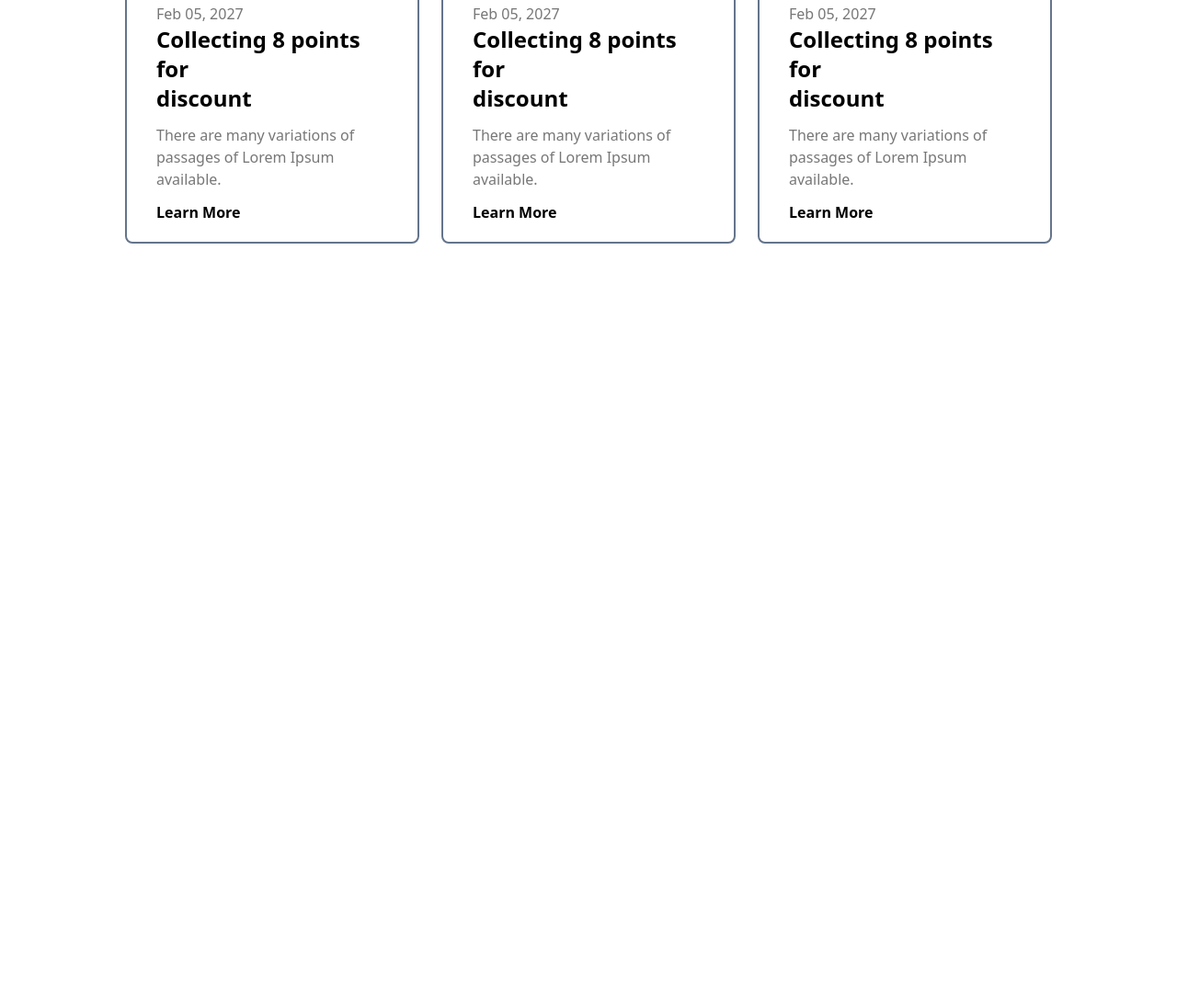
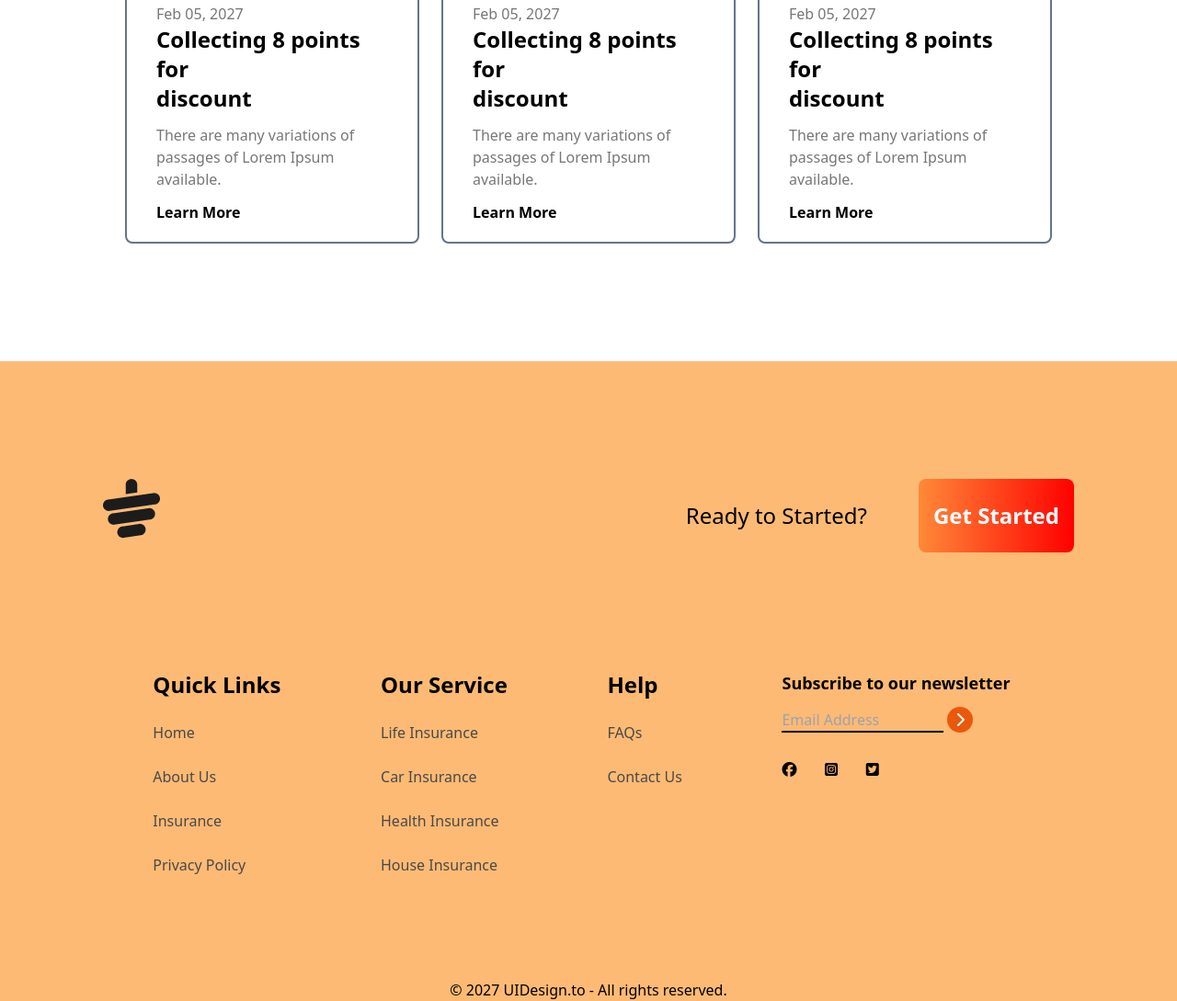
Before and after one commit to roktim21/tea-house, a plain HTML site: page index.html in a window 1280 px wide. Shown: the part 2939-4028 px from the top of the page at 92% size. Before the commit the page ends 3332 px from the top, so only its background shows below. Drawn offline with nearby package versions, Linux system fonts and the light colour scheme.

Commit message:
news & eventes

```diff
--- a/index.html
+++ b/index.html
@@ -145,8 +145,7 @@
         <!-- Reviews Section -->
         <section class="mb-24">
             <div
-          class="bg-gradient-to-r from-orange-500 to-red-500 rounded-xl grid grid-cols-1 lg:grid-cols-2 text-white px-7 md:px-16"
-        >
+                class="bg-gradient-to-r from-orange-500 to-red-500 rounded-xl grid grid-cols-1 lg:grid-cols-2 text-white px-7 md:px-16">
                 <!-- Text Section -->
                 <div class="flex justify-center items-center overflow-hidden">
                     <div class="w-5/6">
@@ -169,9 +168,7 @@
                 <div class="relative py-24">
                     <!-- Middle Card -->
                     <div class="absolute z-10 top-44 md:top-52">
-              <div
-                class="h-56 w-full md:w-3/4 bg-white text-black rounded-lg flex items-center px-5"
-              >
+                        <div class="h-56 w-full md:w-3/4 bg-white text-black rounded-lg flex items-center px-5">
                             <div class="absolute -top-5 -left-5 bg-white rounded-full">
                                 <img class="p-1" src="./images/client.png" alt="" />
                             </div>
@@ -188,8 +185,7 @@
 
                     <!-- top card -->
                     <div
-              class="relative left-8 md:left-32 h-56 w-full md:w-3/4 bg-white text-black rounded-lg flex items-center px-5 opacity-40"
-            >
+                        class="relative left-8 md:left-32 h-56 w-full md:w-3/4 bg-white text-black rounded-lg flex items-center px-5 opacity-40">
                         <div class="absolute -top-5 -left-5 bg-white rounded-full">
                             <img class="p-1" src="./images/client.png" alt="" />
                         </div>
@@ -205,8 +201,7 @@
 
                     <!-- bottom card -->
                     <div
-              class="relative left-8 md:left-32 top-10 h-56 w-full md:w-3/4 bg-white text-black rounded-lg flex items-center px-5 opacity-40"
-            >
+                        class="relative left-8 md:left-32 top-10 h-56 w-full md:w-3/4 bg-white text-black rounded-lg flex items-center px-5 opacity-40">
                         <div class="absolute -top-5 -left-5 bg-white rounded-full">
                             <img class="p-1" src="./images/client.png" alt="" />
                         </div>
@@ -226,7 +221,9 @@
         <section class="mb-32">
             <div>
                 <h1 class="text-5xl font-bold text-center mb-5">News & Events</h1>
-            <p class="text-[#777777] text-center mb-12">There are many variations of passages of Lorem Ipsum available, but the majority have suffered alteration in some form, <br> by injected humour, or randomised words which don't look even slightly believable. </p>
+                <p class="text-[#777777] text-center mb-12">There are many variations of passages of Lorem Ipsum
+                    available, but the majority have suffered alteration in some form, <br> by injected humour, or
+                    randomised words which don't look even slightly believable. </p>
             </div>
             <div class="flex flex-col justify-center gap-6 lg:flex-row ">
                 <div class="border-2  w-full lg:w-80 border-slate-500 rounded-lg">
@@ -234,33 +231,101 @@
                     <div class="px-8">
                         <p class="text-[#777777]">Feb 05, 2027</p>
                         <h2 class="text-black text-2xl font-bold mb-3">Collecting 8 points for <br> discount</h2>
-                <p class="text-[#777777] mb-3">There are many variations of passages of Lorem Ipsum available.</p>
+                        <p class="text-[#777777] mb-3">There are many variations of passages of Lorem Ipsum available.
+                        </p>
                     </div>
                     <h3 class="px-8 font-bold mb-5">Learn More</h3>
                 </div>
                 <div class="border-2  w-full lg:w-80 border-slate-500 rounded-lg">
-                <img class="px-2 pt-3 mb-5"  src="images/news-2.png" alt="">
+                    <img class="px-2 pt-3 mb-5" src="images/news-2.png" alt="">
                     <div class="px-8">
                         <p class="text-[#777777]">Feb 05, 2027</p>
                         <h2 class="text-black text-2xl font-bold mb-3">Collecting 8 points for <br> discount</h2>
-                <p class="text-[#777777] mb-3">There are many variations of passages of Lorem Ipsum available.</p>
+                        <p class="text-[#777777] mb-3">There are many variations of passages of Lorem Ipsum available.
+                        </p>
                     </div>
                     <h3 class="px-8 font-bold mb-5">Learn More</h3>
                 </div>
                 <div class="border-2  w-full lg:w-80 border-slate-500 rounded-lg">
-                <img class="px-2 pt-3 mb-5"  src="images/news-3.png" alt="">
+                    <img class="px-2 pt-3 mb-5" src="images/news-3.png" alt="">
                     <div class="px-8">
                         <p class="text-[#777777]">Feb 05, 2027</p>
                         <h2 class="text-black text-2xl font-bold mb-3">Collecting 8 points for <br> discount</h2>
-                <p class="text-[#777777] mb-3">There are many variations of passages of Lorem Ipsum available.</p>
+                        <p class="text-[#777777] mb-3">There are many variations of passages of Lorem Ipsum available.
+                        </p>
                     </div>
                     <h3 class="px-8 font-bold mb-5">Learn More</h3>
                 </div>
             </div>
         </section>
     </main>
-    <footer>
+    <footer class="bg-orange-300">
+        <section class="max-w-screen-xl mx-auto px-16 mb-28 lg:px-28">
+            <div class="flex justify-between py-32 ">
+                <div>
+                    <img src="images/cup.png" alt="">
+                </div>
+                <div class="flex ">
+                    <div class="mr-10 bg-orange-300 px-4 py-6 rounded-lg ">
+                        <p class="text-2xl">Ready to Started?</p>
+                    </div>
+                    <div>
+                        <button
+                            class="bg-gradient-to-r from-[#FF8938] to-[#FF0000] ... text-white text-2xl font-bold px-4 py-6 rounded-lg">Get
+                            Started</button>
+                    </div>
+                </div>
 
+            </div>
+            <div class="flex justify-around">
+                <div>
+                    <h1 class="text-2xl font-semibold mb-6">Quick Links</h1>
+                    <div class="text-[#494949]">
+                    <a href="">Home</a> <br> <br>
+                    <a href="">About Us</a> <br> <br>
+                    <a href="">Insurance</a> <br> <br>
+                    <a href="">Privacy Policy</a>
+                    </div>
+
+                </div>
+                <div>
+                    <h1 class="text-2xl font-semibold mb-6">Our Service</h1>
+                    <div class="text-[#494949]">
+                    <a href="">Life Insurance</a> <br> <br>
+                    <a href="">Car Insurance</a> <br> <br>
+                    <a href="">Health Insurance</a> <br> <br>
+                    <a href="">House Insurance</a>
+                    </div>
+                </div>
+                <div>
+                    <h1 class="text-2xl font-semibold mb-6">Help</h1>
+                    <div class="text-[#494949]">
+                    <a href="">FAQs</a> <br> <br>
+                    <a href="">Contact Us</a>
+                    </div>
+                </div>
+                <div>
+                    <h3 class="font-semibold text-lg mb-3">
+                        Subscribe to our newsletter
+                      </h3>
+                      <div class="flex flex-col space-y-2">
+                        <div>
+                          <input
+                            placeholder="Email Address"
+                            type="text"
+                            class="bg-transparent border-b-2 border-black w-4/6"
+                          />
+                          <i
+                            class="fa-solid fa-chevron-right w-7 h-7 bg-orange-600 inline-flex rounded-full text-white justify-center items-center"
+                          ></i>
+                          <div class="flex justify-between w-2/5 mb-2 mt-8">
+                            <i class="fa-brands fa-facebook"></i>
+                            <i class="fa-brands fa-square-instagram"></i>
+                            <i class="fa-brands fa-square-twitter"></i>
+                </div>
+            </div>
+        </section>
+        <p class="text-center">© 2027 UIDesign.to - All rights reserved.</p>
     </footer>
 </body>
 
```
Lines whose indentation alone changed are shown as unchanged.
